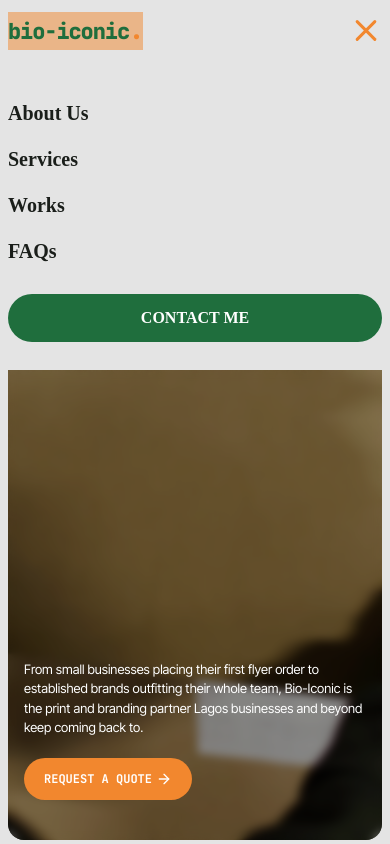
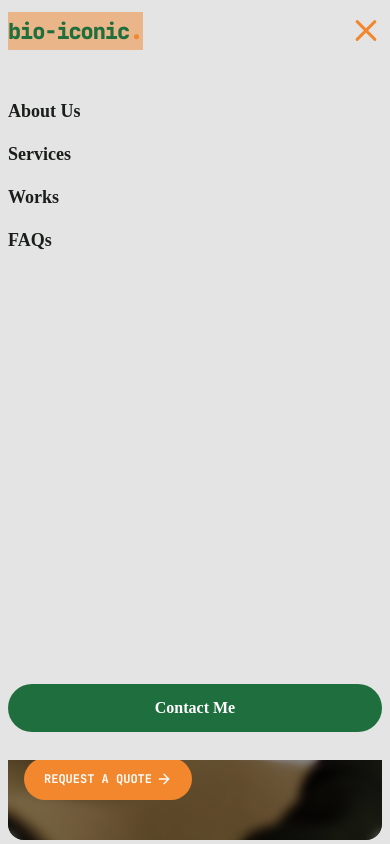
Before and after one commit to huxlic/bioiconic-website, a React (Vite) app: page / in a window 390 px wide. Both pictures are taken after a click on the button 366 px from the left and 30 px from the top of the page. Shown: the top 844 px of the page. Built offline with nearby package versions, Linux system fonts and the light colour scheme; a web font is replaced by a local one.

Commit message:
enhance Hero and Navbar components; improve layout and responsiveness

```diff
--- a/src/components/sections/Hero.tsx
+++ b/src/components/sections/Hero.tsx
@@ -12,10 +12,13 @@ const Hero = () => {
 				     className=" w-full h-full object-cover"/>
 				<div className="absolute inset-0 bg-black/40 backdrop-blur-xs"/>
 
-				<div className="absolute inset-0 flex flex-col justify-between px-4 md:px-10 py-10">
+				<div className="absolute inset-0 flex flex-col justify-between gap-10 px-4 md:px-10 py-10">
 
 					<div className="flex flex-col gap-5 lg:flex-row items-center justify-center lg:justify-between">
-						<h1 className={"font-jetbrains-mono tracking-tighter text-[clamp(1px,15vw,120px)] leading-none font-bold text-white"}>Bio-iconic </h1>
+						<div className="leading-none flex flex-col items-center lg:items-start">
+							<h1 className={"tracking-tighter text-[clamp(30px,20vw,150px)] font-bold text-white"}>Bio-iconic </h1>
+							<p className={"font-jetbrains-mono tracking-tighter font-bold text-white lg:ml-1"}>Premier Solutions Nigeria LTD.</p>
+						</div>
 
 						<div className="lg:w-[30%] flex flex-col gap-2">
 							<div className="flex items-center gap-1">
--- a/src/components/sections/Navbar.tsx
+++ b/src/components/sections/Navbar.tsx
@@ -7,7 +7,7 @@ const Navbar = () => {
 	return (
 		<>
 			<header
-				className={`w-full bg-[#E4E4E4] ${isNavOpen ? "h-max" : "h-auto"} flex flex-col gap-10 fixed md:relative py-3 px-2 md:px-8 z-50 font-jetbrains-mono`}>
+				className={`w-full bg-[#E4E4E4] ${isNavOpen ? "h-[90vh]" : "h-auto"} flex flex-col gap-10 fixed md:relative py-3 px-2 md:px-8 z-50 font-jetbrains-mono`}>
 				<nav className={"flex items-center justify-between "}>
 					<a className={"text-[22px] bg-vib-orange/50 text-olive-green font-black tracking-tighter"} href="/">bio-iconic<span
 						className={"text-vib-orange text-[25px]"}>.</span> </a>
@@ -53,18 +53,18 @@ const Navbar = () => {
 				</nav>
 
 				{isNavOpen && (
-					<div className="font-inter-tight md:hidden h-full flex flex-col gap-5 mb-4">
+					<div className="font-inter-tight md:hidden h-full flex flex-col justify-between gap-5 mb-4">
 						<ul>
 							{navLinks.map(({label, ref}) => (
 								<li key={label} className="py-2">
-									<a onClick={() => setIsNavOpen(false)} className="text-warm-black hover:text-olive-green font-semibold text-[20px]" href={ref}>
+									<a onClick={() => setIsNavOpen(false)} className="text-warm-black hover:text-olive-green font-semibold text-[18px]" href={ref}>
 										{label}
 									</a>
 								</li>
 							))}
 						</ul>
 						<a onClick={() => setIsNavOpen(false)} href="#footer"
-						   className={"bg-olive-green hover:bg-olive-green/80 px-5 py-3 rounded-full uppercase font-semibold text-white flex items-center justify-center"}>
+						   className={"bg-olive-green hover:bg-olive-green/80 px-5 py-3 rounded-full capitalize font-semibold text-white flex items-center justify-center"}>
 							contact me
 						</a>
 					</div>
```
